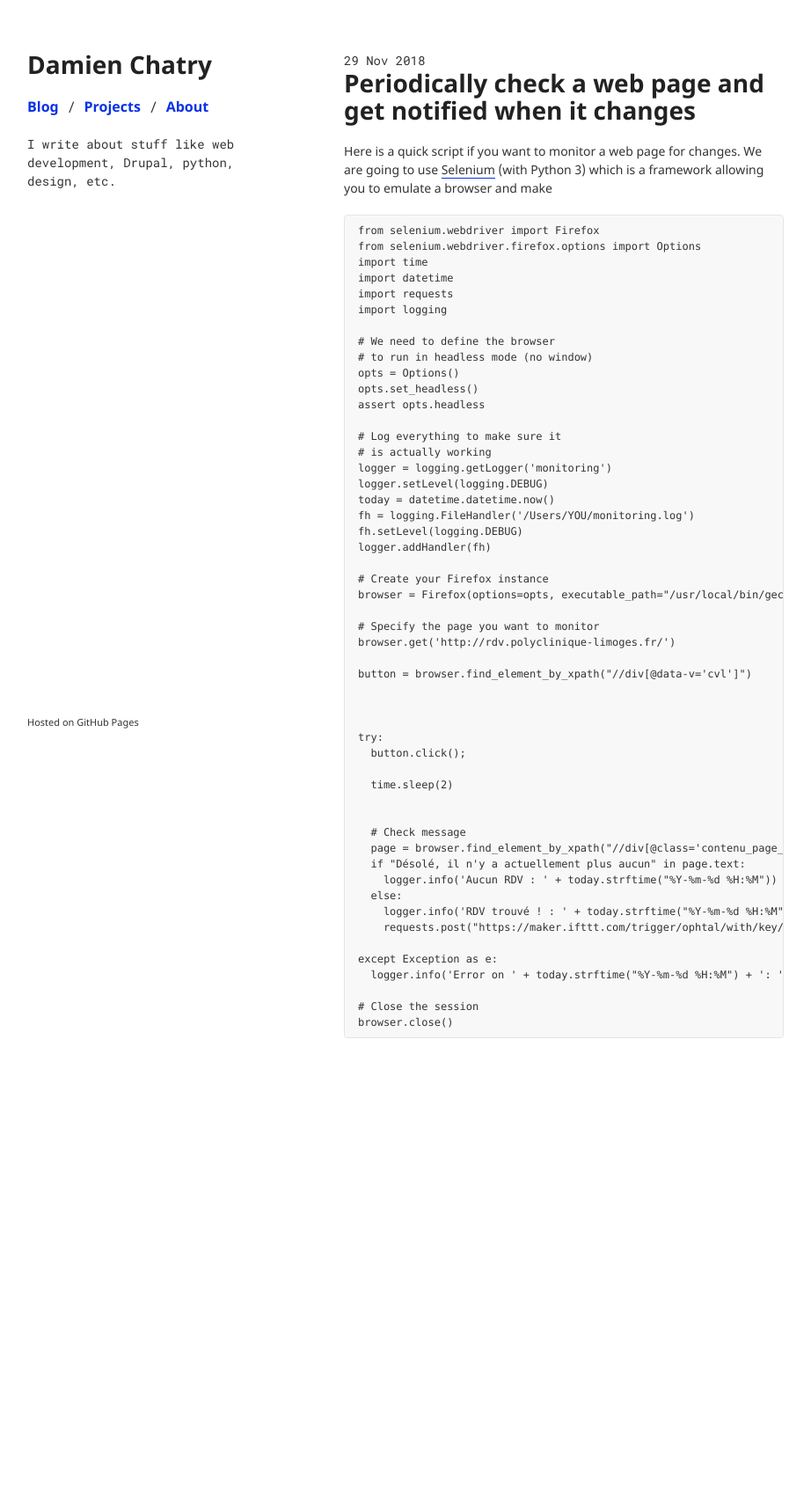
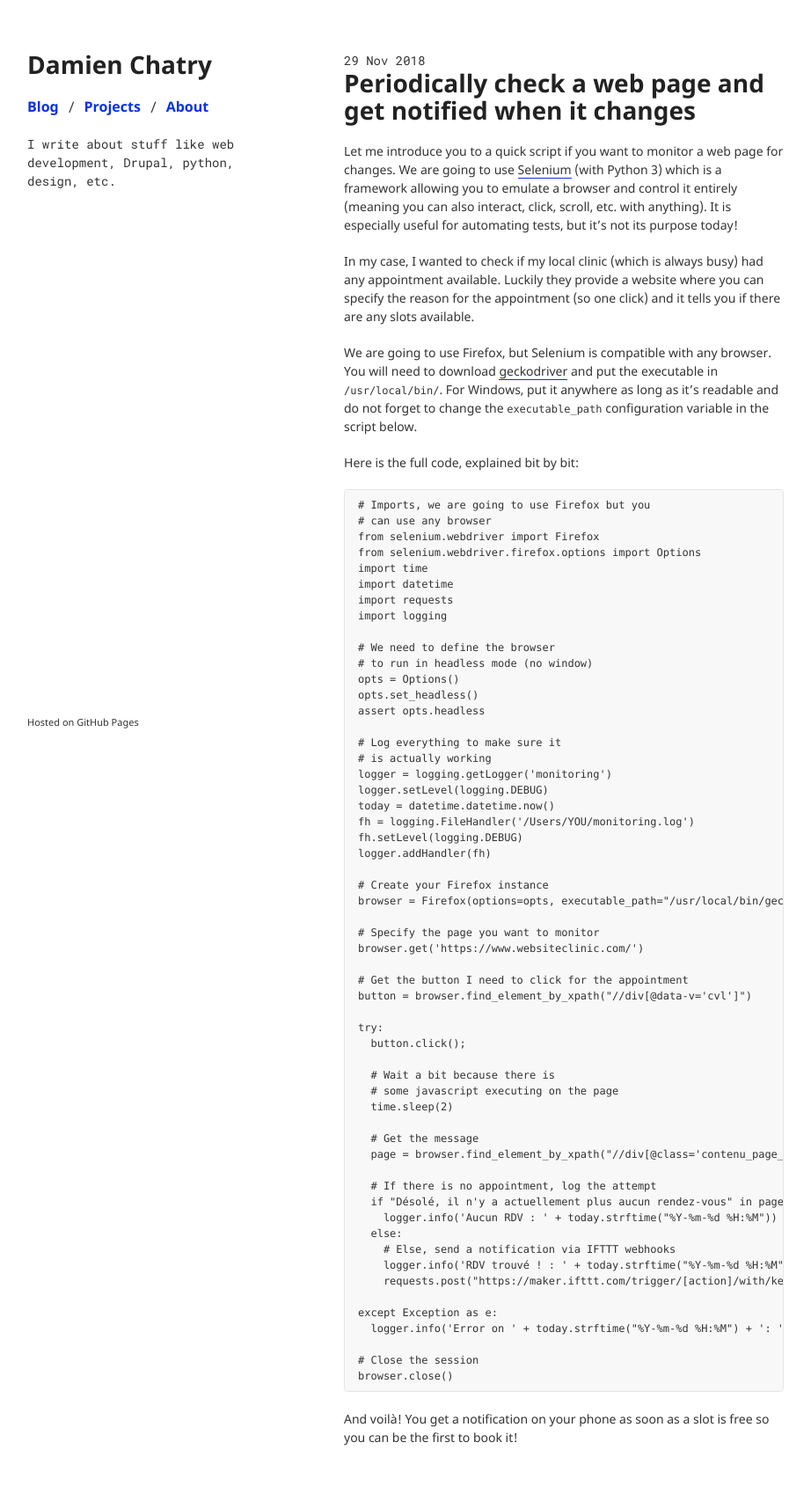
Before and after one commit to dchatry/blog, a Jekyll site: the page built from _posts/2018-11-28-periodically-check-web-page-get-notified-changes.markdown, in a window 1280 px wide. Shown: the whole page at 88% size, without its empty margins (179-1101 px from the left). Built offline with Jekyll 4.4.1, drawn with Linux system fonts in a browser that asks for light colours; nearby versions of some CDN libraries; before the commit the page ends 1250 px from its top, so only the background shows below that.

Commit message:
Update 2018-11-28-periodically-check-web-page-get-notified-changes.markdown

````diff
--- a/_posts/2018-11-28-periodically-check-web-page-get-notified-changes.markdown
+++ b/_posts/2018-11-28-periodically-check-web-page-get-notified-changes.markdown
@@ -8,9 +8,17 @@ taxonomy:
     tag: [drupal]
 ---
 
-Here is a quick script if you want to monitor a web page for changes. We are going to use [Selenium](https://www.seleniumhq.org/) (with Python 3) which is a framework allowing you to emulate a browser and make
+Let me introduce you to a quick script if you want to monitor a web page for changes. We are going to use [Selenium](https://www.seleniumhq.org/) (with Python 3) which is a framework allowing you to emulate a browser and control it entirely (meaning you can also interact, click, scroll, etc. with anything). It is especially useful for automating tests, but it's not its purpose today!
+
+In my case, I wanted to check if my local clinic (which is always busy) had any appointment available. Luckily they provide a website where you can specify the reason for the appointment (so one click) and it tells you if there are any slots available.
+
+We are going to use Firefox, but Selenium is compatible with any browser. You will need to download [geckodriver](https://github.com/mozilla/geckodriver/releases) and put the executable in `/usr/local/bin/`. For Windows, put it anywhere as long as it's readable and do not forget to change the `executable_path` configuration variable in the script below.
+
+Here is the full code, explained bit by bit:
 
 ```
+# Imports, we are going to use Firefox but you
+# can use any browser
 from selenium.webdriver import Firefox
 from selenium.webdriver.firefox.options import Options
 import time
@@ -37,25 +45,28 @@ logger.addHandler(fh)
 browser = Firefox(options=opts, executable_path="/usr/local/bin/geckodriver")
 
 # Specify the page you want to monitor
-browser.get('http://rdv.polyclinique-limoges.fr/')
+browser.get('https://www.websiteclinic.com/')
 
+# Get the button I need to click for the appointment
 button = browser.find_element_by_xpath("//div[@data-v='cvl']")
-
-
 
 try:
   button.click();
 
+  # Wait a bit because there is
+  # some javascript executing on the page
   time.sleep(2)
 
+  # Get the message
+  page = browser.find_element_by_xpath("//div[@class='contenu_page_deux']")
 
-  # Check message
-  page = browser.find_element_by_xpath("//div[@class='contenu_page_deux']")
-  if "Désolé, il n'y a actuellement plus aucun" in page.text:
+  # If there is no appointment, log the attempt
+  if "Désolé, il n'y a actuellement plus aucun rendez-vous" in page.text:
     logger.info('Aucun RDV : ' + today.strftime("%Y-%m-%d %H:%M"))
   else:
+    # Else, send a notification via IFTTT webhooks
     logger.info('RDV trouvé ! : ' + today.strftime("%Y-%m-%d %H:%M"))
-    requests.post("https://maker.ifttt.com/trigger/ophtal/with/key/qBJ6y2INbvgZdmlUVxPsd")
+    requests.post("https://maker.ifttt.com/trigger/[action]/with/key/[your_key]")
 
 except Exception as e:
   logger.info('Error on ' + today.strftime("%Y-%m-%d %H:%M") + ': ' + e.text)
@@ -63,3 +74,5 @@ except Exception as e:
 # Close the session
 browser.close()
 ```
+
+And voilà! You get a notification on your phone as soon as a slot is free so you can be the first to book it!
````
